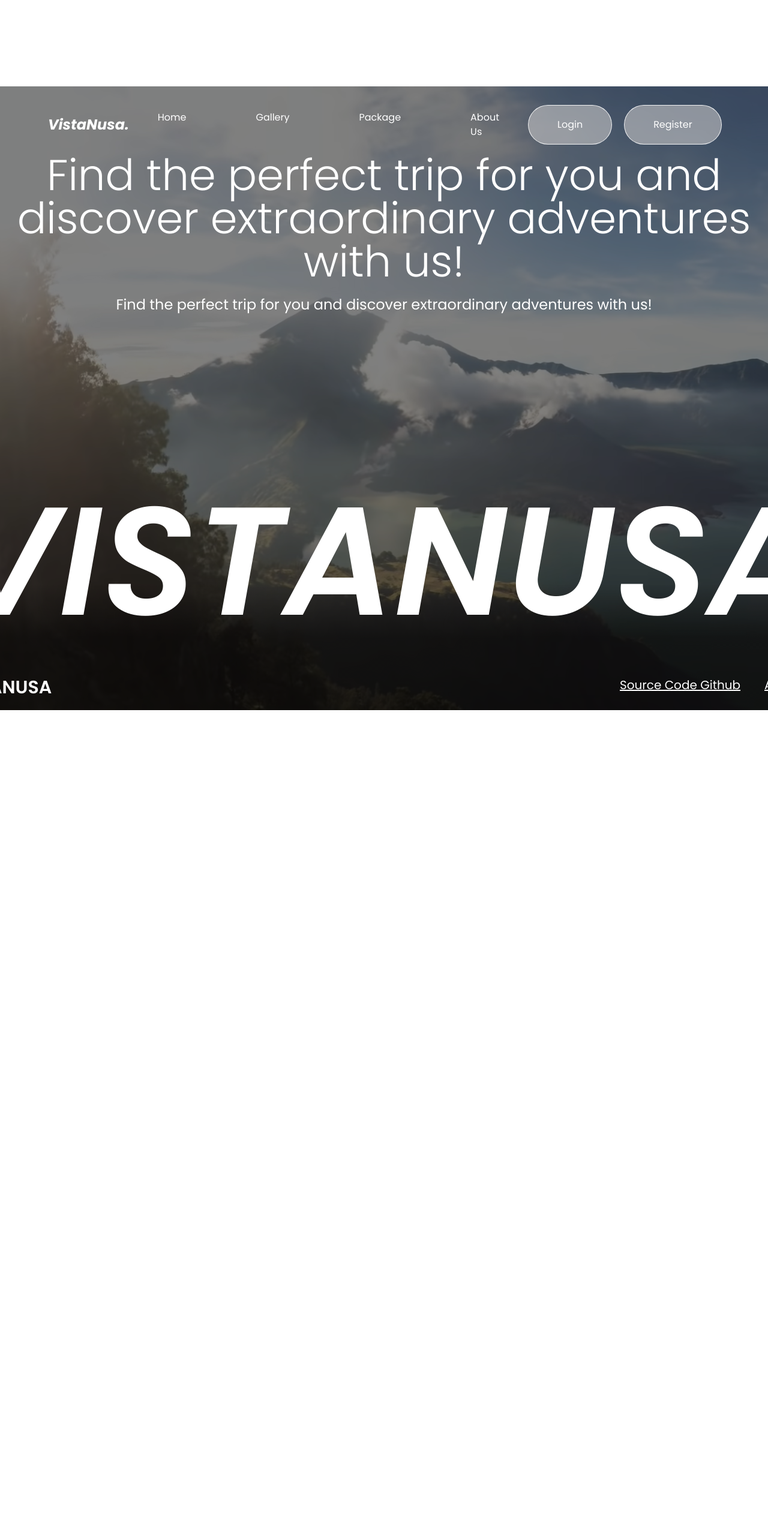
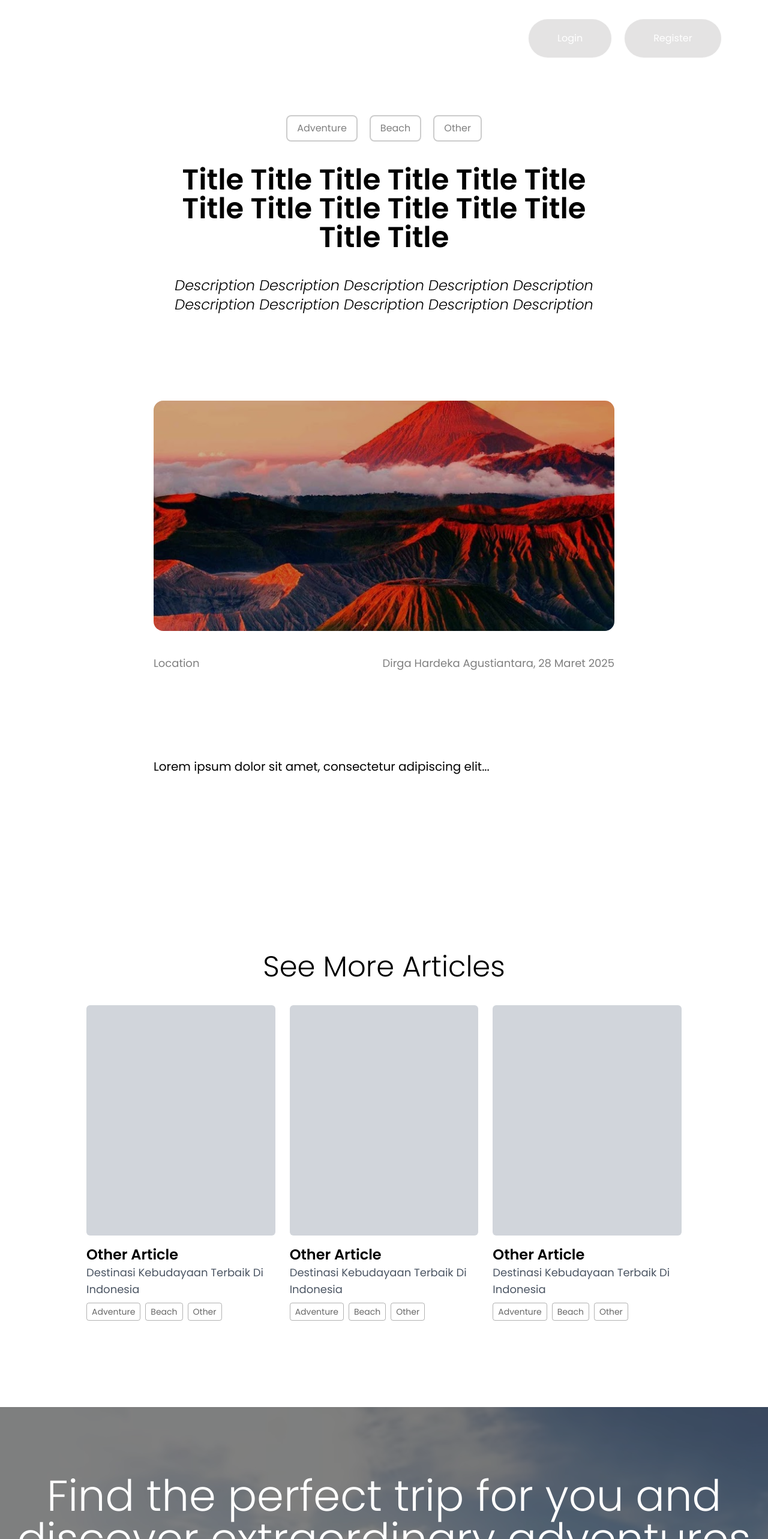
Before and after one commit to SkyzofrnDev/DBS-Tourism-Revolution, a React (Vite) app: page /article in a window 1280 px wide. Shown: the top 2566 px of the page at 60% size. Before the commit the page ends 1184 px from the top, so only its background shows below. Built offline with nearby package versions, Linux system fonts and the light colour scheme; a web font is replaced by a local one.

Commit message:
Add Article page and update routing

```diff
--- a/src/App.jsx
+++ b/src/App.jsx
@@ -1,6 +1,6 @@
 import { Route, Routes, useLocation } from 'react-router-dom';
 import { Footer, Navbar } from './components/Index';
-import { LandingPage, Login, Register, Region } from './Pages/Index';
+import { LandingPage, Login, Register, Region, Article } from './Pages/Index';
 
 function App() {
   const location = useLocation();
@@ -14,6 +14,7 @@ function App() {
         <Route path="/login" element={<Login />} />
         <Route path="/register" element={<Register />} />
         <Route path="/destination" element={<Region/>} />
+        <Route path="/article" element={<Article/>} />
       </Routes>
       {!isAuthPage && <Footer />}
     </>
--- a/src/Pages/Article.jsx
+++ b/src/Pages/Article.jsx
@@ -1,9 +1,104 @@
-import React from 'react'
+import React from 'react';
+import { Link } from 'react-router-dom';
+
+const datTag = [{ tag: 'Adventure' }, { tag: 'Beach' }, { tag: 'Other' }];
+
+const articles = [
+  {
+    title: 'Other Article',
+    description: 'Destinasi Kebudayaan Terbaik Di Indonesia',
+    tags: datTag.map((tag) => tag.tag),
+    slug: 'article-1',
+  },
+  {
+    title: 'Other Article',
+    description: 'Destinasi Kebudayaan Terbaik Di Indonesia',
+    tags: datTag.map((tag) => tag.tag),
+    slug: 'article-2',
+  },
+  {
+    title: 'Other Article',
+    description: 'Destinasi Kebudayaan Terbaik Di Indonesia',
+    tags: datTag.map((tag) => tag.tag),
+    slug: 'article-3',
+  },
+];
+
+const Tag = ({ tag }) => {
+  return (
+    <div className="text-[#00000081] border-2 border-black/20 px-4 py-2 rounded-lg">
+      {tag}
+    </div>
+  );
+};
+
+const ArticleCard = ({ title, description, tags, slug }) => {
+  return (
+    <Link to={`/article/${slug}`} className="w-full block group">
+      <div className="w-full">
+        <div className="bg-gray-300 w-full h-96 rounded-md mb-4 group-hover:brightness-90 transition" />
+        <h2 className="text-2xl font-semibold">{title}</h2>
+        <p className="text-lg text-gray-600 mb-2">{description}</p>
+        <div className="flex gap-2 flex-wrap">
+          {tags.map((tag, index) => (
+            <div
+              key={index}
+              className="px-2 py-1 text-sm border rounded text-black/60 border-black/30"
+            >
+              {tag}
+            </div>
+          ))}
+        </div>
+      </div>
+    </Link>
+  );
+};
 
 const Article = () => {
   return (
-    <div>Article</div>
-  )
-}
+    <div className="pt-48 flex flex-col justify-center items-center gap-10">
+      <div className="flex gap-5">
+        {datTag.map((item, index) => (
+          <Tag key={index} tag={item.tag} />
+        ))}
+      </div>
+      <div className="px-4 md:px-64">
+        <p className="text-5xl font-semibold text-center">
+          Title Title Title Title Title Title Title Title Title Title Title
+          Title Title Title
+        </p>
+        <p className="text-2xl font-light italic mt-10 text-center">
+          Description Description Description Description Description
+          Description Description Description Description Description
+        </p>
+        <img
+          src="/ImageData/Bromo.svg"
+          alt=""
+          className="w-full h-auto rounded-2xl mt-36 aspect-[4/2] object-cover"
+        />
+        <div className="flex text-black/50 text-lg w-full justify-between mt-10">
+          <p>Location</p>
+          <p>Dirga Hardeka Agustiantara, 28 Maret 2025</p>
+        </div>
+        <p className="text-xl mt-36">
+          {/* Lorem content tetap */}
+          Lorem ipsum dolor sit amet, consectetur adipiscing elit...
+        </p>
+      </div>
+      <p className="text-5xl font-light mt-64">See More Articles</p>
+      <div className="grid grid-cols-1 sm:grid-cols-2 lg:grid-cols-3 gap-6 w-full h-full px-36">
+        {articles.map((article, index) => (
+          <ArticleCard
+            key={index}
+            title={article.title}
+            description={article.description}
+            tags={article.tags}
+            slug={article.slug}
+          />
+        ))}
+      </div>
+    </div>
+  );
+};
 
-export default Article
+export default Article;
--- a/src/Pages/Index.jsx
+++ b/src/Pages/Index.jsx
@@ -2,3 +2,4 @@ export {default as LandingPage} from './LandingPage'
 export {default as Login} from './Login'
 export {default as Register} from './Register'
 export {default as Region} from './Region'
+export {default as Article} from './Article'
```
